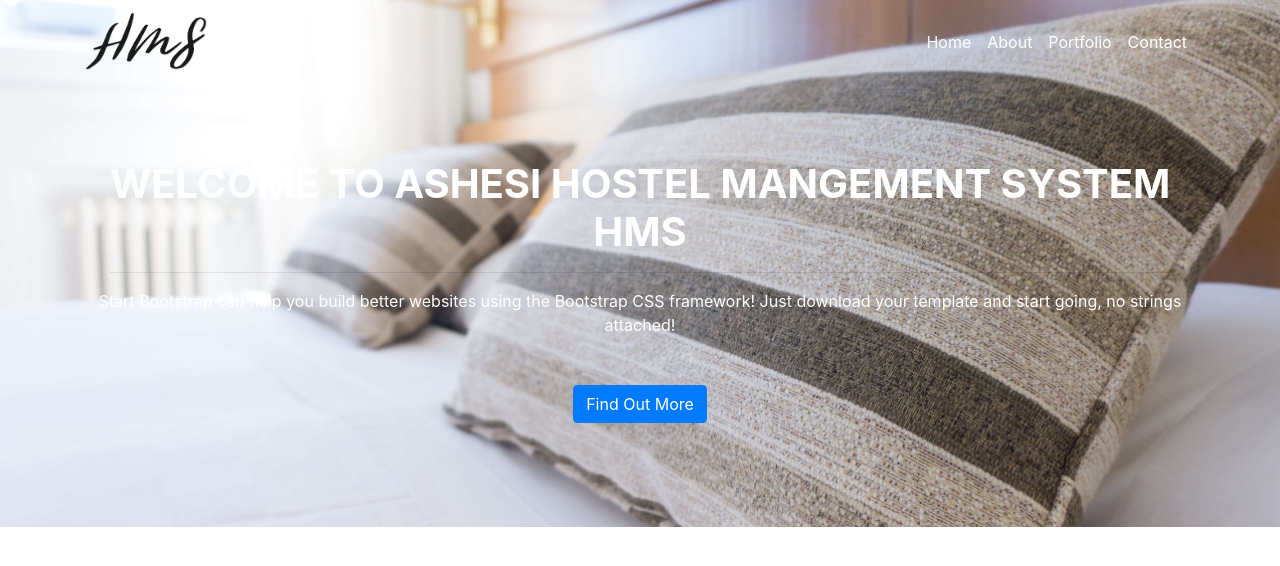
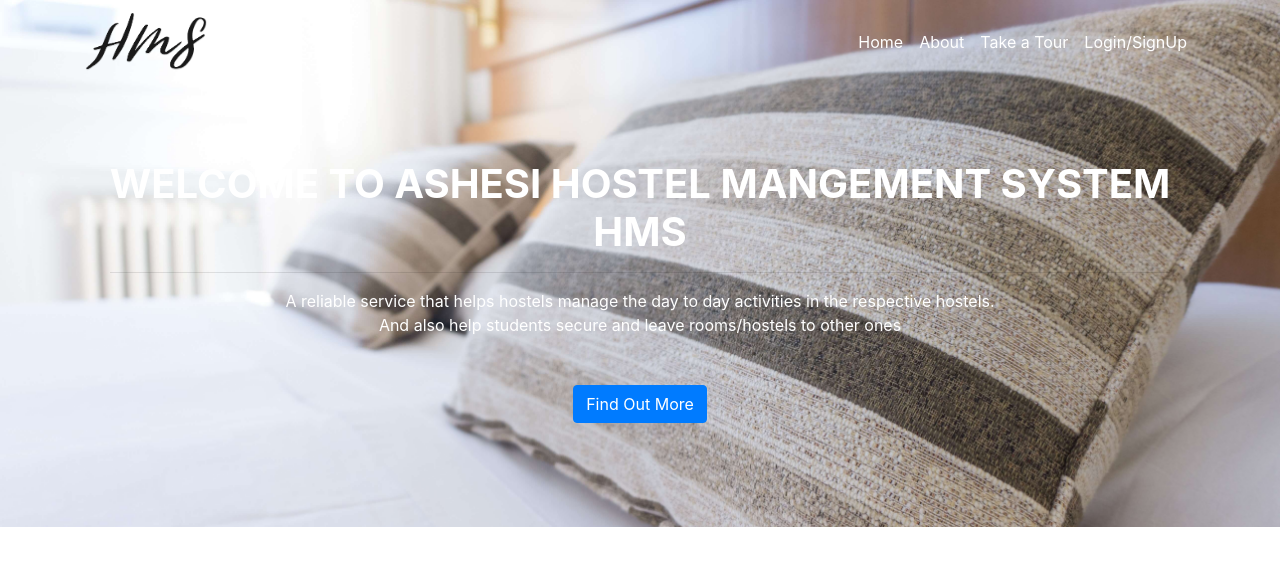
Before and after one commit to AshCreate/Project-HMS, a Flask app: page / in a window 1280 px wide. Shown: the top 566 px of the page. Run offline with Flask 2, Linux system fonts and the light colour scheme; some libraries are stand-ins or nearby versions.

Commit message:
testing browser

```diff
--- a/HMS/templates/EntryPagesLayout.html
+++ b/HMS/templates/EntryPagesLayout.html
@@ -20,16 +20,16 @@
         <div class="collapse navbar-collapse" id="navbarResponsive">
           <ul class="navbar-nav ml-auto">
             <li class="nav-item">
-              <a class="nav-link js-scroll-trigger text-white" href="#about">Home</a>
+              <a class="nav-link js-scroll-trigger text-white" href="#">Home</a>
             </li>
             <li class="nav-item">
-              <a class="nav-link js-scroll-trigger text-white" href="#services">About</a>
+              <a class="nav-link js-scroll-trigger text-white" href="#">About</a>
             </li>
             <li class="nav-item">
-              <a class="nav-link js-scroll-trigger text-white" href="#portfolio">Portfolio</a>
+              <a class="nav-link js-scroll-trigger text-white" href="#">Take a Tour</a>
             </li>
             <li class="nav-item">
-              <a class="nav-link js-scroll-trigger text-white" href="#contact">Contact</a>
+              <a class="nav-link js-scroll-trigger text-white" href="#">Login/SignUp</a>
             </li>
           </ul>
         </div>
@@ -47,7 +47,7 @@
             <hr>
           </div>
           <div class="col-black mx-auto">
-            <p class="text-faded mb-5">Start Bootstrap can help you build better websites using the Bootstrap CSS framework! Just download your template and start going, no strings attached!</p>
+            <p class="text-white mb-5">A reliable service that helps hostels manage the day to day activities in the respective hostels.<br>And also help students secure and leave rooms/hostels to other ones</p>
             <a class="btn btn-primary btn-xl js-scroll-trigger" href="#about">Find Out More</a>
           </div>
         </div>
```
